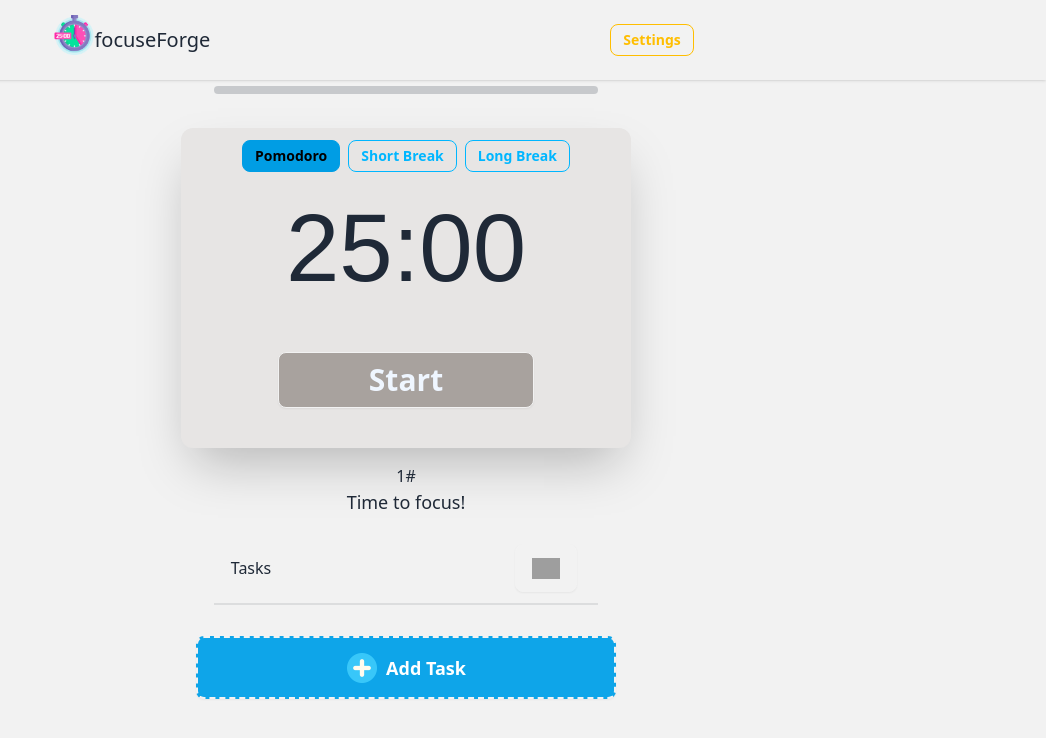
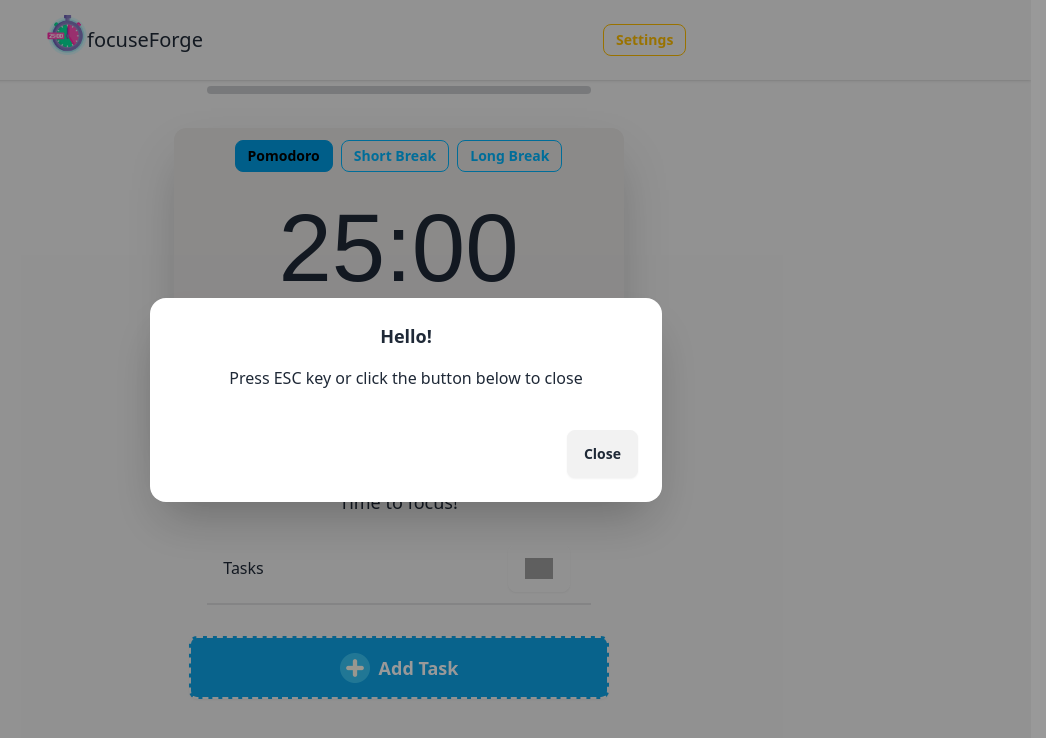
Before and after one commit to stefanpython/focuseForgePomodoro, a React (Vite) app: page / in a window 1280 px wide. Both pictures are taken after a click on the button "Settings". Shown: the top 738 px of the page, without its empty margins (234-1280 px from the left). Built offline with nearby package versions, Linux system fonts and the light colour scheme; grey boxes are pictures that could not be loaded; a web font is replaced by a local one.

Commit message:
Add modal from DaisyUI to settings button

```diff
--- a/src/App.tsx
+++ b/src/App.tsx
@@ -1,13 +1,57 @@
 import "./App.css";
 import "./index.css";
-import Navbar from "./components/Navbar";
 import Clock from "./components/Clock";
 import Tasks from "./components/Tasks";
+import { useEffect, useState } from "react";
 
 function App() {
+  // DaisyUI modal
+  const openModal = () => {
+    const modal = document.getElementById("settings");
+    if (modal instanceof HTMLDialogElement) {
+      modal.showModal();
+    } else {
+      console.error("Element with ID 'settings' is not a modal");
+    }
+  };
+
   return (
     <div className="bg-base-200 min-h-screen">
-      <Navbar />
+      {/* Navbar container */}
+      <div className="navbar navbar-center bg-base-200 space-x-20 sm:space-x-44 md:space-x-96 shadow">
+        <div className="navbar-end p-3 pl-12">
+          <img
+            className="w-10 h-10 animate-bounce"
+            src="./logo.png"
+            alt="timer clock"
+          />
+          <span className="text-xl">focuseForge</span>
+        </div>
+
+        <div className="navbar-start p-1">
+          <button
+            className="btn btn-sm btn-outline btn-warning"
+            onClick={openModal}
+          >
+            Settings
+          </button>
+
+          <dialog id="settings" className="modal">
+            <div className="modal-box">
+              <h3 className="font-bold text-lg">Hello!</h3>
+              <p className="py-4">
+                Press ESC key or click the button below to close
+              </p>
+              <div className="modal-action">
+                <form method="dialog">
+                  {/* if there is a button in form, it will close the modal */}
+                  <button className="btn">Close</button>
+                </form>
+              </div>
+            </div>
+          </dialog>
+        </div>
+      </div>
 
       <Clock />
 
--- a/src/components/Navbar.tsx
+++ b/src/components/Navbar.tsx
@@ -1,20 +1,31 @@
-function Navbar() {
-  return (
-    <div className="navbar navbar-center bg-base-200 space-x-20 sm:space-x-44 md:space-x-96 shadow">
-      <div className="navbar-end p-3 pl-12">
-        <img
-          className="w-10 h-10 animate-bounce"
-          src="./logo.png"
-          alt="timer clock"
-        />
-        <span className="text-xl">focuseForge</span>
-      </div>
+// import React from "react";
 
-      <div className="navbar-start p-1">
-        <button className="btn btn-sm btn-outline btn-warning">Settings</button>
-      </div>
-    </div>
-  );
-}
+// interface NavbarProps {
+//   handleSettings: () => void;
+// }
 
-export default Navbar;
+// const Navbar: React.FC<NavbarProps> = ({ handleSettings }) => {
+//   return (
+//     <div className="navbar navbar-center bg-base-200 space-x-20 sm:space-x-44 md:space-x-96 shadow">
+//       <div className="navbar-end p-3 pl-12">
+//         <img
+//           className="w-10 h-10 animate-bounce"
+//           src="./logo.png"
+//           alt="timer clock"
+//         />
+//         <span className="text-xl">focuseForge</span>
+//       </div>
+
+//       <div className="navbar-start p-1">
+//         <button
+//           className="btn btn-sm btn-outline btn-warning"
+//           onClick={handleSettings}
+//         >
+//           Settings
+//         </button>
+//       </div>
+//     </div>
+//   );
+// };
+
+// export default Navbar;
```
